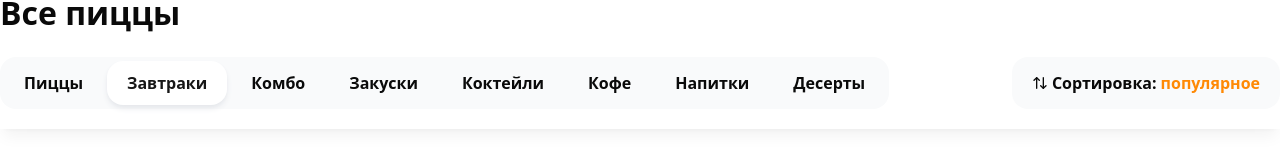
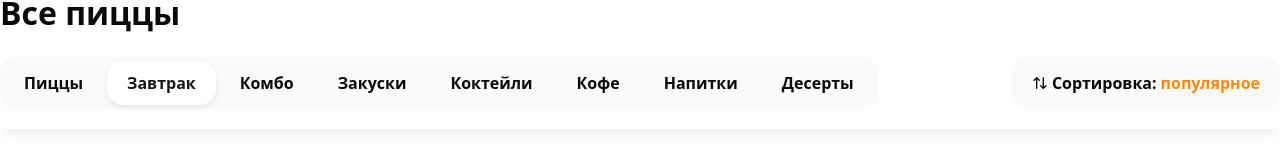
Before and after one commit to piy-bebe/next-pizza, a Next.js app: page / in a window 1280 px wide. Shown: the part 161-322 px from the top of the page. Built offline with nearby package versions, Linux system fonts and the light colour scheme.

Commit message:
feat: добавить плавность скроллу

```diff
--- a/app/globals.css
+++ b/app/globals.css
@@ -1,7 +1,18 @@
-@import "tailwindcss";
-@import "tw-animate-css";
+@import 'tailwindcss';
+@import 'tw-animate-css';
 
 @custom-variant dark (&:is(.dark *));
+
+html {
+  scroll-behavior: smooth;
+}
+
+/* Плавный скролл */
+@media screen and (prefers-reduced-motion: reduce) {
+  html {
+    scroll-behavior: auto;
+  }
+}
 
 @theme inline {
   --color-background: var(--background);
--- a/components/shared/categories.tsx
+++ b/components/shared/categories.tsx
@@ -10,7 +10,7 @@ interface Props {
 
 const cats = [
   { id: 1, name: 'Пиццы' },
-  { id: 2, name: 'Завтраки' },
+  { id: 2, name: 'Завтрак' },
   { id: 3, name: 'Комбо' },
   { id: 4, name: 'Закуски' },
   { id: 5, name: 'Коктейли' },
@@ -29,6 +29,7 @@ export const Categories: React.FC<Props> = ({ className }) => {
             'flex items-center font-bold h-11 rounded-2xl px-5',
             categoryActiveId === id && 'bg-white shadow-md shadow-gray-200 text-primary'
           )}
+          href={`/#${name}`}
           key={index}
         >
           <button className="cursor-pointer">{name}</button>
```
